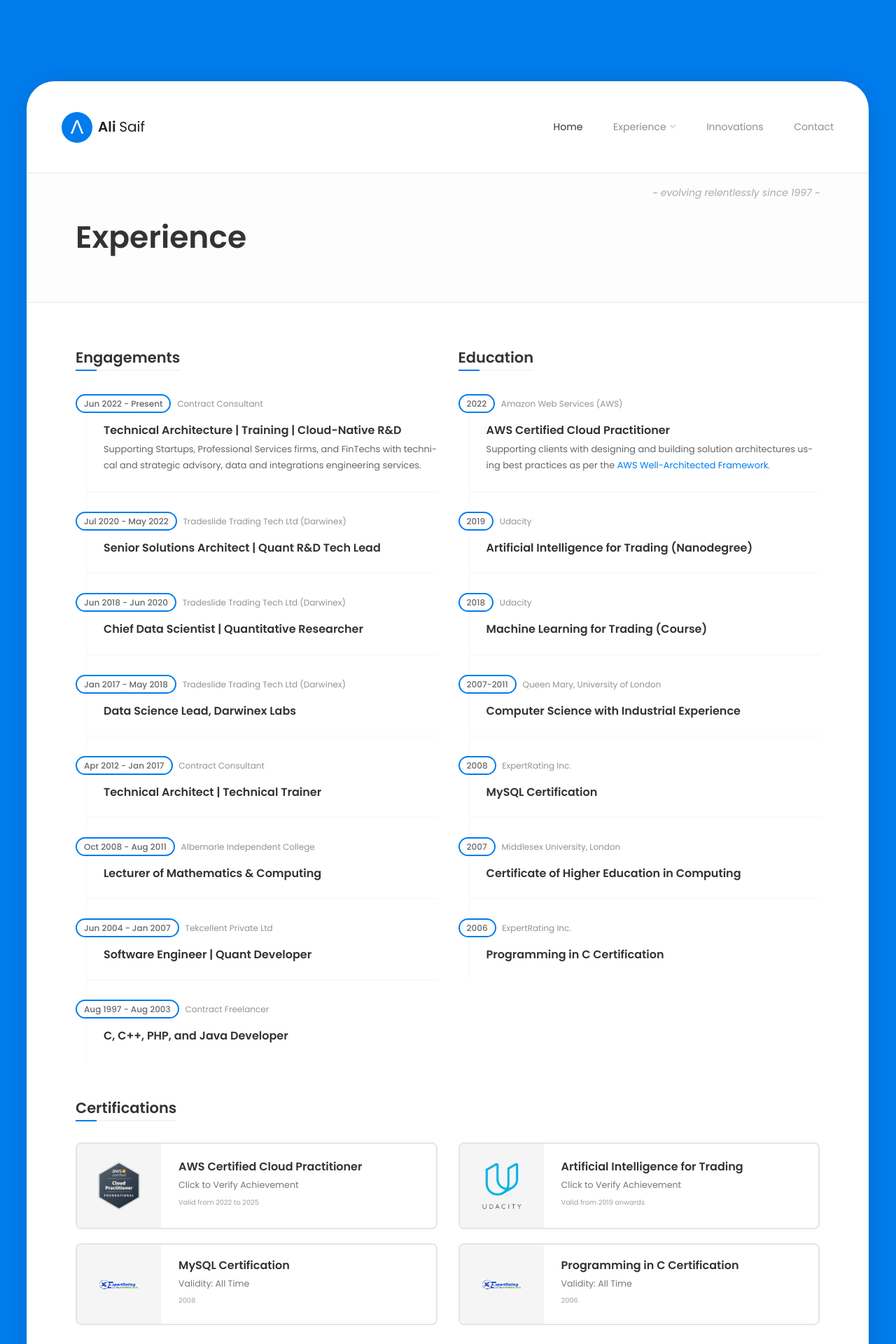
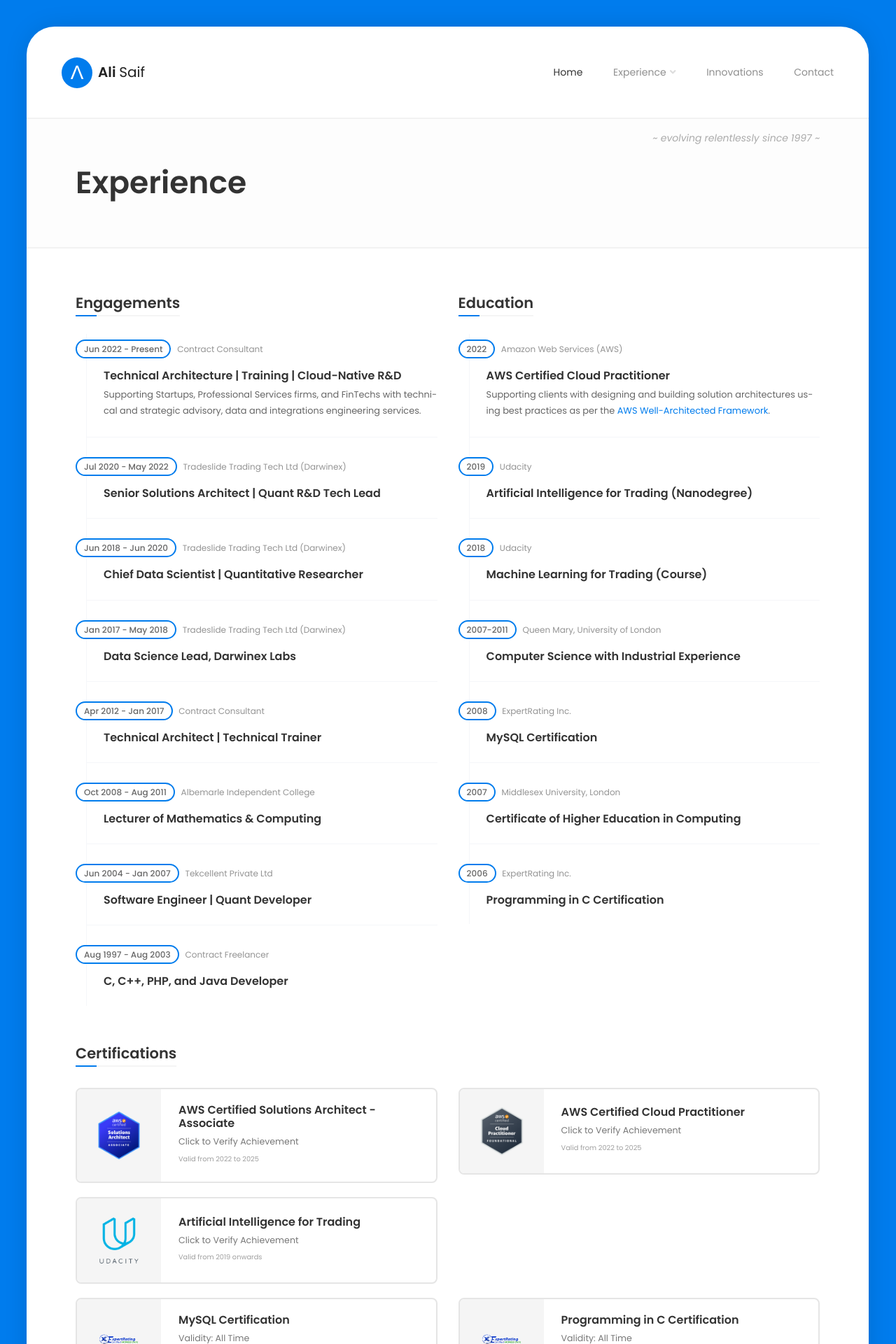
Before and after one commit to integracore2/integracore2.github.io, a Jekyll site: the page built from experience.md, in a window 1280 px wide. Shown: the top 1920 px of the page at 70% size. Built offline with Jekyll 4.4.1, drawn with Linux system fonts in a browser that asks for light colours; comment, search, counter and statistics services are not loaded.

Commit message:
updated certifications yaml

```diff
--- a/_data/pageconfig/experience/certifications.yml
+++ b/_data/pageconfig/experience/certifications.yml
@@ -1,8 +1,14 @@
 -
+  -
+    name: AWS Certified Solutions Architect - Associate
+    cta: Click to Verify Achievement
+    url: https://www.credly.com/badges/34d5f6ff-d7d6-4e10-b1c2-62fd33a63656
+    image_url: /assets/img/aws-certified-solutions-architect-associate.png
+    validity: Valid from 2022 to 2025
   -
     name: AWS Certified Cloud Practitioner
     cta: Click to Verify Achievement
-    url: https://www.credly.com/badges/bb4a9846-1b3d-4df1-a104-ba62e2835386?source=linked_in_profile
+    url: https://www.credly.com/badges/bb4a9846-1b3d-4df1-a104-ba62e2835386
     image_url: /assets/img/aws-certified-cloud-practitioner.png
     validity: Valid from 2022 to 2025
   -
```
Also changed, not shown: assets/img/aws-certified-solutions-architect-associate.png (added).
